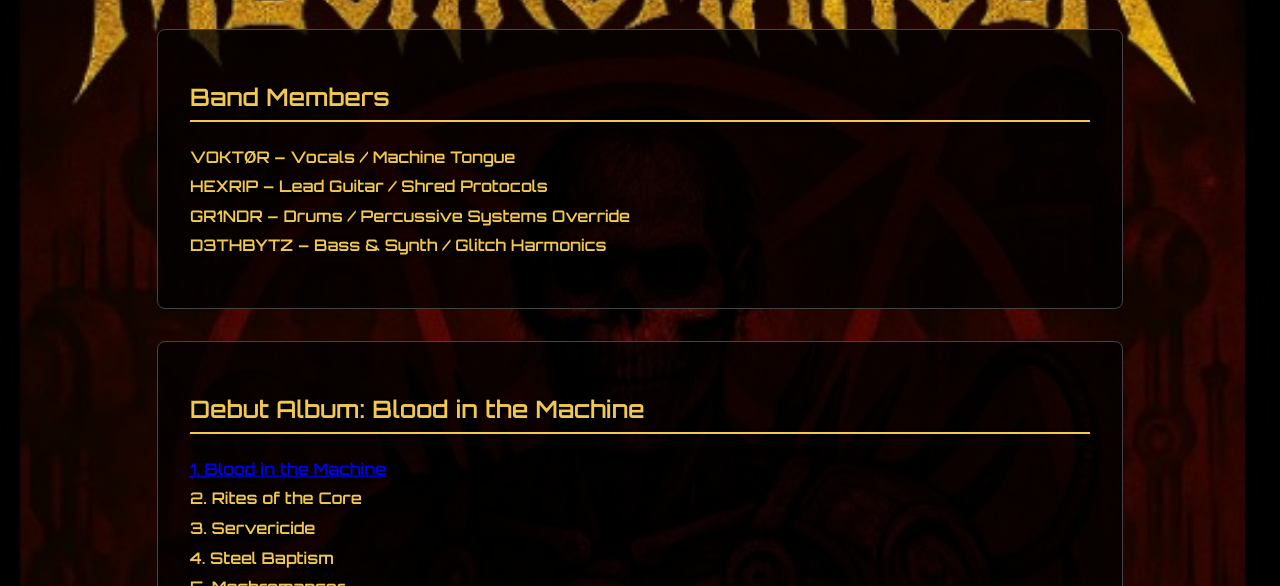
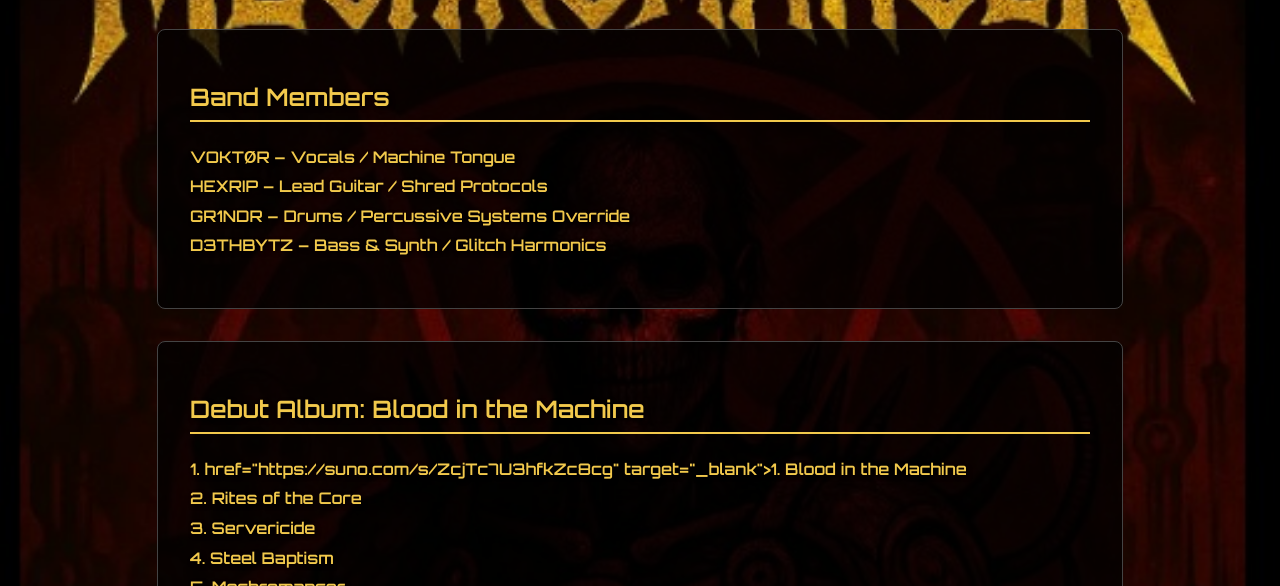
Before and after one commit to Timbothree/mechromancer, a plain HTML site: page index.html in a window 1280 px wide. Shown: the part 214-800 px from the top of the page. Drawn offline with Linux system fonts and the light colour scheme.

Commit message:
Update index.html

```diff
--- a/index.html
+++ b/index.html
@@ -70,7 +70,7 @@
   <section>
     <h2>Debut Album: Blood in the Machine</h2>
     <ul>
-      <li><a href="https://suno.com/s/ZcjTc7U3hfkZc8cg" target="_blank">1. Blood in the Machine</a></li>
+      <li>1. href="https://suno.com/s/ZcjTc7U3hfkZc8cg" target="_blank">1. Blood in the Machine</a></li>
       <li>2. Rites of the Core</li>
       <li>3. Servericide</li>
       <li>4. Steel Baptism</li>
```
